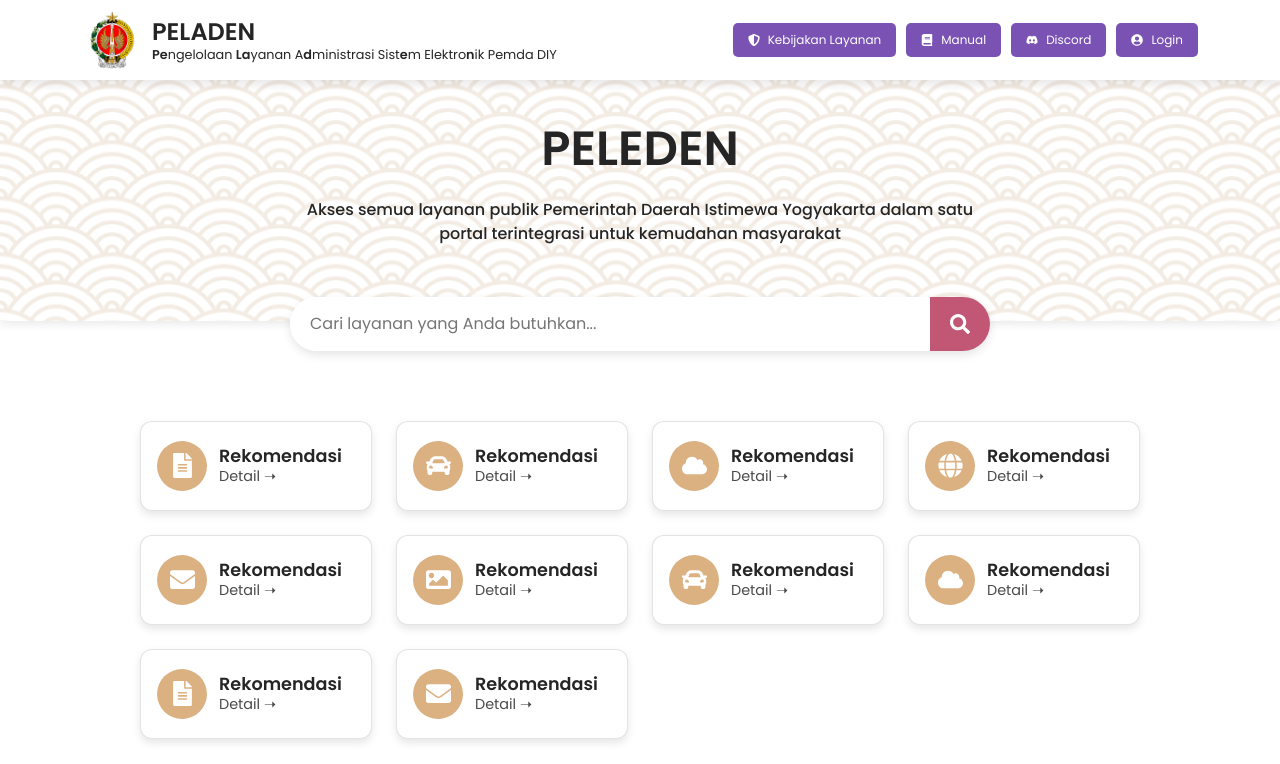
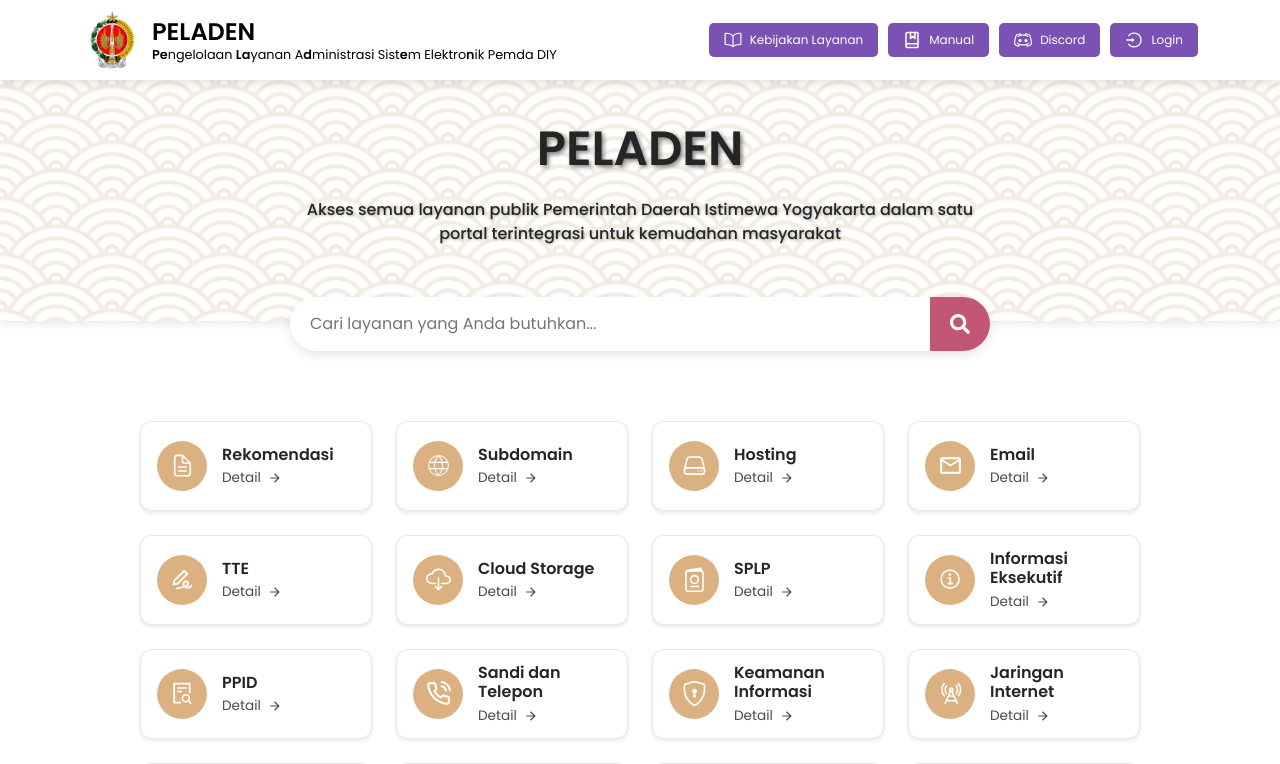
Before and after one commit to MarchSeveniaPutriSurga/Redesign-Website-PELADEN, a React (Vite) app: page / in a window 1280 px wide. Shown: the top 764 px of the page. Built offline with nearby package versions, Linux system fonts and the light colour scheme.

Commit message:
chore: mengganti ikon dan memperbaiki beberapa typo pada teks

```diff
--- a/src/assets/css/main.css
+++ b/src/assets/css/main.css
@@ -62,14 +62,19 @@ body {
 .brand-title {
   font-weight: bold;
   font-size: 1.5rem;
-  color: var(--main-text-color);
+  color: black;
   line-height: 1.2;
 }
 
 .brand-subtitle {
   font-size: 0.8rem;
-  color: var(--main-text-color);
+  color: black;
   line-height: 1.2;
+  font-weight: 400;
+}
+
+.brand-subtitle b {
+  font-weight: bolder;
 }
 
 .nav-buttons-container {
@@ -160,20 +165,20 @@ body {
 }
 
 /* HEADER COMPONENT STYLE */
-.peleden-header {
+.peladen-header {
   width: 100%;
   box-shadow: 0 2px 10px rgba(0, 0, 0, 0.1);
   position: relative;
 }
 
-.peleden-background {
+.peladen-background {
   background-repeat: repeat;
   background-size: auto;
   padding: 40px 20px;
   position: relative;
 }
 
-.peleden-container {
+.peladen-container {
   max-width: 1200px;
   margin: 0 auto;
   text-align: center;
@@ -184,23 +189,25 @@ body {
   padding: 80px 15px 0px;
 }
 
-.peleden-title {
+.peladen-title {
   font-size: 48px;
   font-weight: bold;
   margin-bottom: 20px;
   color: var(--main-text-color);
+  text-shadow: 2px 2px 4px rgba(0, 0, 0, 0.5);
 }
 
-.peleden-subtitle {
+.peladen-subtitle {
   font-size: 16px;
   font-weight: 500;
   line-height: 1.5;
   color: var(--main-text-color);
   max-width: 700px;
   margin: 0 auto 35px auto;
+  text-shadow: 1px 1px 3px rgba(0, 0, 0, 0.3);
 }
 
-.peleden-search-container {
+.peladen-search-container {
   display: flex;
   position: absolute;
   left: 50%;
@@ -213,7 +220,7 @@ body {
   overflow: hidden;
 }
 
-.peleden-search-input {
+.peladen-search-input {
   flex: 1;
   padding: 15px 20px;
   font-size: 16px;
@@ -221,7 +228,7 @@ body {
   outline: none;
 }
 
-.peleden-search-button {
+.peladen-search-button {
   display: flex;
   align-items: center;
   justify-content: center;
@@ -232,26 +239,26 @@ body {
   cursor: pointer;
 }
 
-.peleden-search-button:hover {
+.peladen-search-button:hover {
   background-color: var(--secondary-color-red);
 }
 
 @media (max-width: 768px) {
-  .peleden-title {
+  .peladen-title {
     font-size: 36px;
   }
 
-  .peleden-subtitle {
+  .peladen-subtitle {
     font-size: 14px;
     padding: 0 15px;
   }
 
-  .peleden-search-container {
+  .peladen-search-container {
     width: 80%;
     bottom: -25px;
   }
 
-  .peleden-search-input {
+  .peladen-search-input {
     font-size: 10px;
     padding: 12px 15px;
   }
@@ -271,24 +278,24 @@ body {
   display: flex;
   flex-direction: column;
   justify-content: center;
-  height: 100%; /* Pastikan teks sejajar dengan ikon */
+  height: 100%;
 }
 
 .layanan-content h3 {
   color: var(--main-text-color);
-  font-size: 1.1rem;
+  font-size: 1rem;
   font-weight: 600;
 }
 
 .layanan-content p {
   color: var(--secondary-text-color);
-  font-size: 0.9rem;
+  font-size: 0.85rem;
 }
 
 .layanan-content h3,
 .layanan-content p {
-  margin: 0; /* Hapus margin default biar nggak ada jarak berlebih */
-  line-height: 1.2; /* Pastikan tinggi teks nggak terlalu besar */
+  margin: 3px;
+  line-height: 1.2;
 }
 
 .layanan-card {
@@ -298,10 +305,10 @@ body {
   background: white;
   border-radius: 12px;
   padding: 12px 16px;
-  box-shadow: 0 4px 8px rgba(0, 0, 0, 0.1);
+  box-shadow: 0 2px 4px rgba(0, 0, 0, 0.1);
   transition: all 0.3s ease;
   cursor: pointer;
-  border: 1px solid rgba(219, 219, 219, 0.767);
+  border: 1px solid rgba(219, 219, 219, 0.623);
   height: 90px;
 }
 
--- a/src/components/HeaderComponent.jsx
+++ b/src/components/HeaderComponent.jsx
@@ -1,30 +1,29 @@
 import React from "react";
 import { FaSearch } from "react-icons/fa";
-import patternBg from "/public/pattern-bg.svg";
 
 const Header = () => {
   return (
-    <header className="peleden-header">
+    <header className="peladen-header">
       <div
-        className="peleden-background"
-        style={{ backgroundImage: `url(${patternBg})` }}
+        className="peladen-background"
+        style={{ backgroundImage: "url('/pattern-bg.svg')" }}
       >
-        <div className="peleden-container">
-          <h1 className="peleden-title">PELEDEN</h1>
-          <p className="peleden-subtitle">
+        <div className="peladen-container">
+          <h1 className="peladen-title">PELADEN</h1>
+          <p className="peladen-subtitle">
             Akses semua layanan publik Pemerintah Daerah Istimewa Yogyakarta
             dalam satu portal terintegrasi untuk kemudahan masyarakat
           </p>
         </div>
       </div>
 
-      <div className="peleden-search-container">
+      <div className="peladen-search-container">
         <input
           type="text"
-          className="peleden-search-input"
+          className="peladen-search-input"
           placeholder="Cari layanan yang Anda butuhkan..."
         />
-        <button className="peleden-search-button">
+        <button className="peladen-search-button">
           <FaSearch size={20} />
         </button>
       </div>
--- a/src/components/LayananCardComponent.jsx
+++ b/src/components/LayananCardComponent.jsx
@@ -1,36 +1,66 @@
 import React, { useState, useEffect } from "react";
 import {
-  FaFileAlt,
-  FaCar,
-  FaCloud,
-  FaGlobe,
-  FaEnvelope,
-  FaImage,
-} from "react-icons/fa";
+  IoDocumentTextOutline,
+  IoCloudDownloadOutline,
+  IoInformationCircleOutline,
+} from "react-icons/io5";
+import { CiGlobe, CiWifiOn } from "react-icons/ci";
+import { HiOutlineServer } from "react-icons/hi2";
+import {
+  MdOutlineMailOutline,
+  MdOutlineVpnLock,
+  MdSupportAgent,
+  MdOutlineLiveTv,
+} from "react-icons/md";
+import {
+  AiOutlineSignature,
+  AiOutlineFileSearch,
+  AiOutlineVideoCamera,
+} from "react-icons/ai";
+import { BsPassport, BsShieldLock } from "react-icons/bs";
+import { FiPhoneCall } from "react-icons/fi";
+import { IoMdGlobe, IoMdArrowForward } from "react-icons/io";
+import { GoDeviceCameraVideo } from "react-icons/go";
+import { VscRadioTower } from "react-icons/vsc";
+import { RiMovie2AiLine } from "react-icons/ri";
 
 const icons = {
-  file: FaFileAlt,
-  car: FaCar,
-  cloud: FaCloud,
-  globe: FaGlobe,
-  envelope: FaEnvelope,
-  image: FaImage,
+  file: IoDocumentTextOutline,
+  network: CiGlobe,
+  server: HiOutlineServer,
+  mail: MdOutlineMailOutline,
+  signature: AiOutlineSignature,
+  cloud: IoCloudDownloadOutline,
+  passport: BsPassport,
+  information: IoInformationCircleOutline,
+  searchFile: AiOutlineFileSearch,
+  phone: FiPhoneCall,
+  vpn: MdOutlineVpnLock,
+  wifi: CiWifiOn,
+  public: IoMdGlobe,
+  agent: MdSupportAgent,
+  camera: GoDeviceCameraVideo,
+  videoTv: MdOutlineLiveTv,
+  liputan: AiOutlineVideoCamera,
+  privasi: BsShieldLock,
+  signal: VscRadioTower,
+  movie: RiMovie2AiLine,
 };
 
 const LayananCard = ({ icon, title }) => {
   const IconComponent = icons[icon] || FaFileAlt;
-  const [iconSize, setIconSize] = useState(25); // Default ukuran ikon
+  const [iconSize, setIconSize] = useState(25);
 
   useEffect(() => {
     const handleResize = () => {
       if (window.innerWidth <= 480) {
-        setIconSize(18); // Ukuran lebih kecil di mobile
+        setIconSize(18);
       } else {
-        setIconSize(25); // Ukuran default
+        setIconSize(25);
       }
     };
 
-    handleResize(); // Jalankan sekali saat komponen dimuat
+    handleResize();
     window.addEventListener("resize", handleResize);
 
     return () => window.removeEventListener("resize", handleResize);
@@ -43,7 +73,10 @@ const LayananCard = ({ icon, title }) => {
       </div>
       <div className="layanan-content">
         <h3>{title}</h3>
-        <p>Detail ➝</p>
+        <p>
+          Detail &nbsp;
+          <IoMdArrowForward size={14} />
+        </p>
       </div>
     </div>
   );
@@ -52,15 +85,25 @@ const LayananCard = ({ icon, title }) => {
 const LayananList = () => {
   const layananData = [
     { icon: "file", title: "Rekomendasi" },
-    { icon: "car", title: "Rekomendasi" },
-    { icon: "cloud", title: "Rekomendasi" },
-    { icon: "globe", title: "Rekomendasi" },
-    { icon: "envelope", title: "Rekomendasi" },
-    { icon: "image", title: "Rekomendasi" },
-    { icon: "car", title: "Rekomendasi" },
-    { icon: "cloud", title: "Rekomendasi" },
-    { icon: "file", title: "Rekomendasi" },
-    { icon: "envelope", title: "Rekomendasi" },
+    { icon: "network", title: "Subdomain" },
+    { icon: "server", title: "Hosting" },
+    { icon: "mail", title: "Email" },
+    { icon: "signature", title: "TTE" },
+    { icon: "cloud", title: "Cloud Storage" },
+    { icon: "passport", title: "SPLP" },
+    { icon: "information", title: "Informasi Eksekutif" },
+    { icon: "searchFile", title: "PPID" },
+    { icon: "phone", title: "Sandi dan Telepon" }, //kurang keamanan informasi, jaringan internet, konten multimedia
+    { icon: "privasi", title: "Keamanan Informasi" },
+    { icon: "signal", title: "Jaringan Internet" },
+    { icon: "movie", title: "Konten Multimedia" },
+    { icon: "vpn", title: "VPN" },
+    { icon: "wifi", title: "Wifi Publik" },
+    { icon: "public", title: "IP Publik" },
+    { icon: "agent", title: "Helpdesk TIK" },
+    { icon: "camera", title: "Zoom" },
+    { icon: "videoTv", title: "Videotron" },
+    { icon: "liputan", title: "Liputan JI TV" },
   ];
 
   return (
--- a/src/components/NavbarComponent.jsx
+++ b/src/components/NavbarComponent.jsx
@@ -1,6 +1,9 @@
 import React, { useState, useEffect } from "react";
 import { Navbar, Container, Nav } from "react-bootstrap";
-import { FaUserCircle, FaBook, FaDiscord, FaShieldAlt } from "react-icons/fa";
+import { LuBookMarked } from "react-icons/lu";
+import { RxDiscordLogo } from "react-icons/rx";
+import { IoBookOutline } from "react-icons/io5";
+import { AiOutlineLogin } from "react-icons/ai";
 
 const NavbarComponent = () => {
   const [scrolled, setScrolled] = useState(false);
@@ -50,19 +53,19 @@ const NavbarComponent = () => {
         <Navbar.Collapse id="basic-navbar-nav">
           <Nav className="ms-auto nav-buttons-container">
             <Nav.Link href="#kebijakan" className="nav-button">
-              <FaShieldAlt className="nav-icon" />
+              <IoBookOutline size={18} className="nav-icon" />
               <span>Kebijakan Layanan</span>
             </Nav.Link>
             <Nav.Link href="#manual" className="nav-button">
-              <FaBook className="nav-icon" />
+              <LuBookMarked size={18} className="nav-icon" />
               <span>Manual</span>
             </Nav.Link>
             <Nav.Link href="#discord" className="nav-button">
-              <FaDiscord className="nav-icon" />
+              <RxDiscordLogo size={18} className="nav-icon" />
               <span>Discord</span>
             </Nav.Link>
             <Nav.Link href="#login" className="nav-button">
-              <FaUserCircle className="nav-icon" />
+              <AiOutlineLogin size={18} className="nav-icon" />
               <span>Login</span>
             </Nav.Link>
           </Nav>
```
